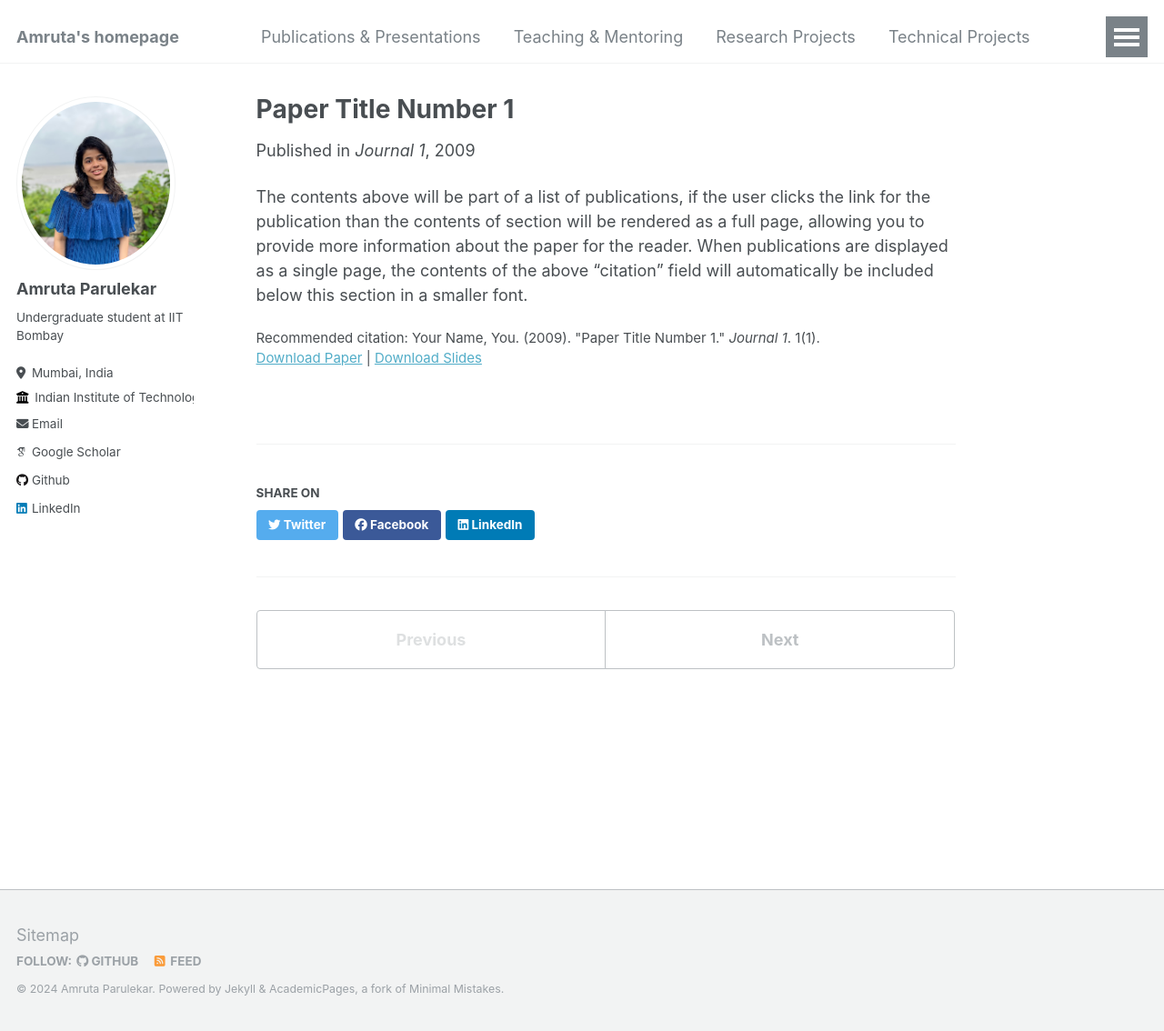
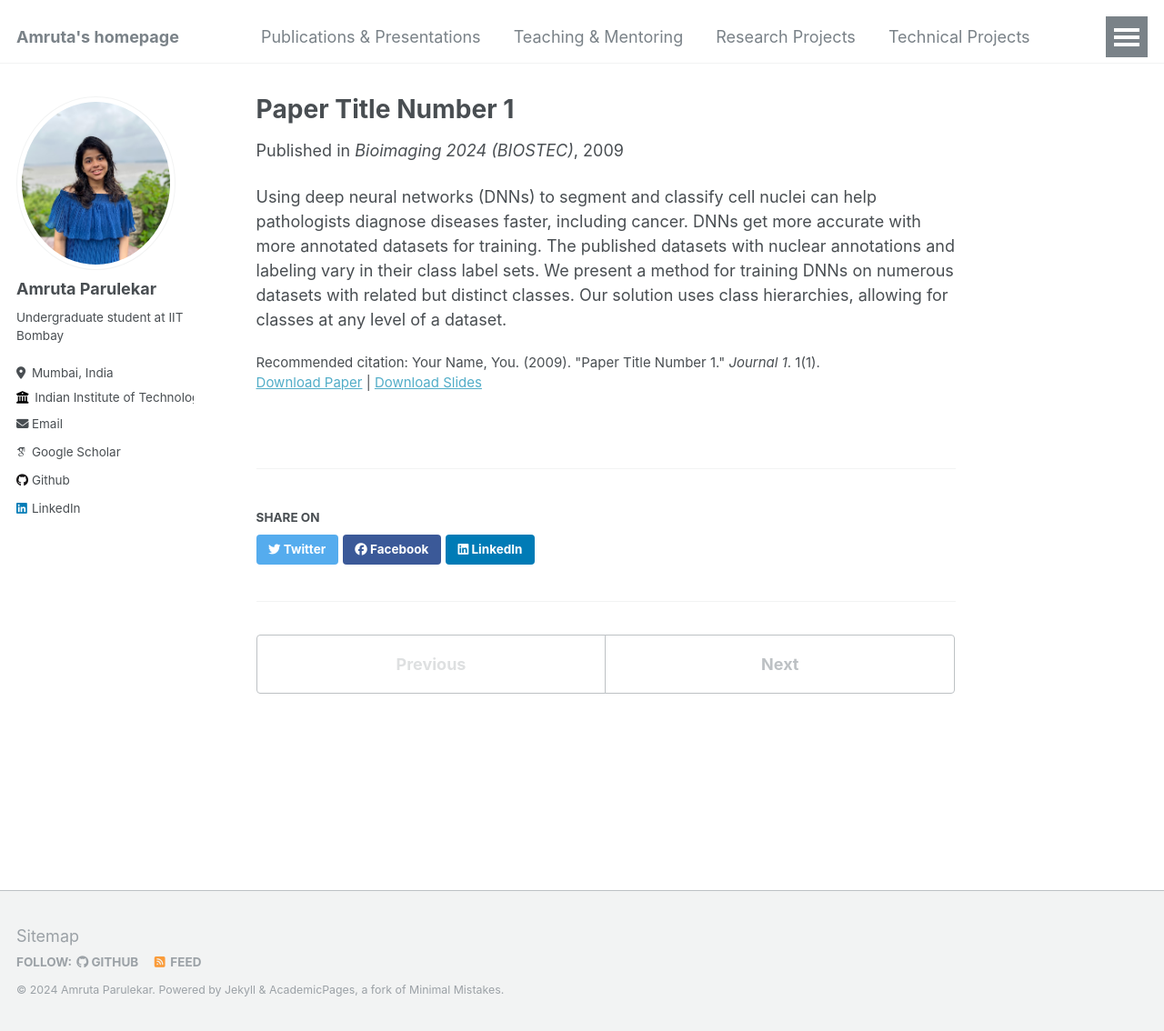
Before and after one commit to Amparulekar/Amparulekar.github.io, a Jekyll site: the page built from _publications/2009-10-01-paper-title-number-1.md, in a window 1280 px wide and 1134 px high. Shown: the whole window at 91% size. Built offline with Jekyll 4.4.1, drawn with Linux system fonts in a browser that asks for light colours; some web fonts are replaced.

Commit message:
homepagefinal

```diff
--- a/_publications/2009-10-01-paper-title-number-1.md
+++ b/_publications/2009-10-01-paper-title-number-1.md
@@ -1,13 +1,13 @@
 ---
 title: "Paper Title Number 1"
 collection: publications
-permalink: /publication/2009-10-01-paper-title-number-1
+permalink: /publication/1
 excerpt: 'This paper is about the number 1. The number 2 is left for future work.'
 date: 2009-10-01
-venue: 'Journal 1'
+venue: 'Bioimaging 2024 (BIOSTEC)'
 slidesurl: 'http://academicpages.github.io/files/slides1.pdf'
 paperurl: 'http://academicpages.github.io/files/paper1.pdf'
 citation: 'Your Name, You. (2009). &quot;Paper Title Number 1.&quot; <i>Journal 1</i>. 1(1).'
 ---
 
-The contents above will be part of a list of publications, if the user clicks the link for the publication than the contents of section will be rendered as a full page, allowing you to provide more information about the paper for the reader. When publications are displayed as a single page, the contents of the above "citation" field will automatically be included below this section in a smaller font.
+Using deep neural networks (DNNs) to segment and classify cell nuclei can help pathologists diagnose diseases faster, including cancer. DNNs get more accurate with more annotated datasets for training. The published datasets with nuclear annotations and labeling vary in their class label sets. We present a method for training DNNs on numerous datasets with related but distinct classes. Our solution uses class hierarchies, allowing for classes at any level of a dataset.
```
Also changed, not shown: _pages/cv.html (deleted, +0 -13 lines), _pages/publications.md (+11 -1 lines), _pages/cv.md (renamed from _pages/wait.md), _presentations/2015-10-01-paper-title-number-3.md (line endings or trailing spaces), _presentations/2024-02-17-paper-title-number-4.md (renamed from _publications/2024-02-17-paper-title-number-4.md).
